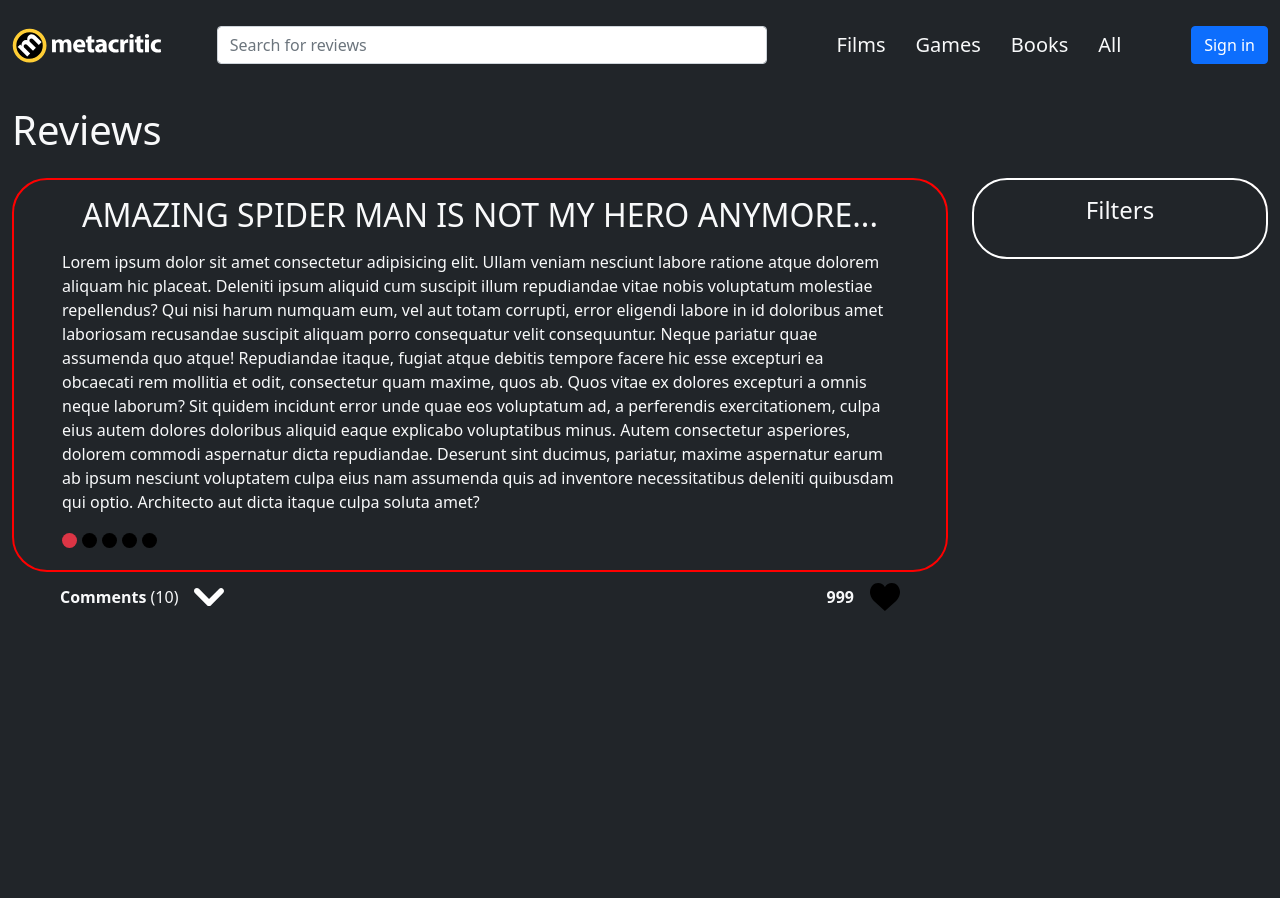
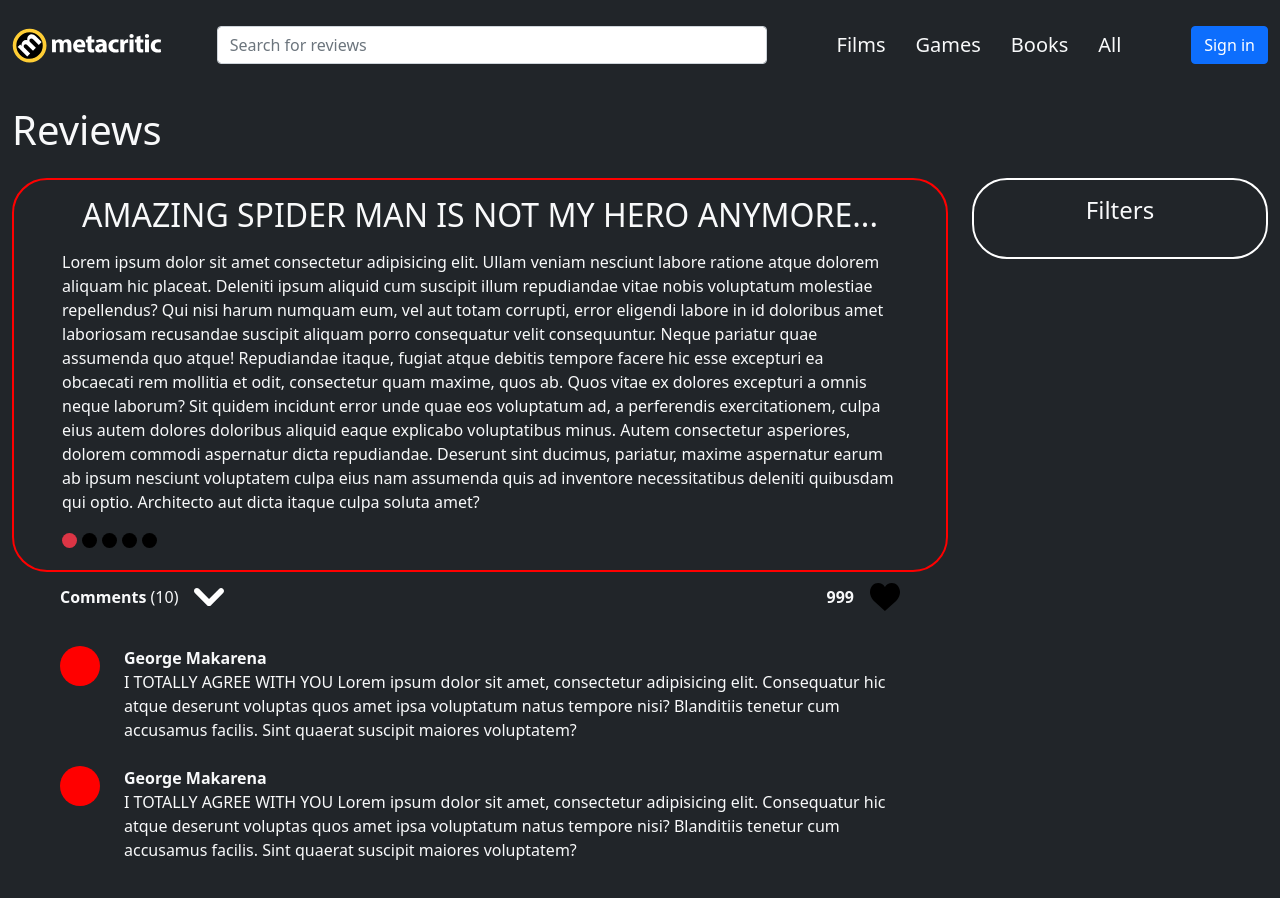
Before and after one commit to reversoid/CourseProject, a React (Create React App) app: page / in a window 1280 px wide. Shown: the top 898 px of the page. Before the commit the page ends 800 px from the top, so only its background shows below. Built offline with nearby package versions, Linux system fonts and the light colour scheme.

Commit message:
сверстал комментарии

```diff
--- /dev/null
+++ b/src/Components/Feed/Review/Comment.jsx
@@ -0,0 +1,18 @@
+import React from "react"
+
+export const Comment = () => {
+    return (
+
+        <div className="comment d-flex flex-row mt-4">
+            <div className="comment-img me-4"></div>
+            <div className="comment-content d-flex flex-column">
+                <div className="comment-username fw-bold">
+                    George Makarena
+                </div>
+                <div className="comment-text">
+                    I TOTALLY AGREE WITH YOU Lorem ipsum dolor sit amet, consectetur adipisicing elit. Consequatur hic atque deserunt voluptas quos amet ipsa voluptatum natus tempore nisi? Blanditiis tenetur cum accusamus facilis. Sint quaerat suscipit maiores voluptatem?
+                </div>
+            </div>
+        </div>
+    )
+}
--- a/src/Components/Feed/Review/ReviewFeedback.jsx
+++ b/src/Components/Feed/Review/ReviewFeedback.jsx
@@ -1,8 +1,10 @@
 import React from "react"
+import { Comment } from "./Comment"
 
 export const ReviewFeedback = () => {
     return (
-        <div className="feedback">
+        <>
+            <div className="feedback-panel">
                 <div className="comments-panel">
                     <span className='fw-bold ms-5'>Comments&nbsp;</span>
                     <span>(10)</span>
@@ -14,5 +16,12 @@
                     <div className="like me-5"></div>
                 </div>
             </div>
+            <div className="comments-container container px-5">
+                <Comment/>
+                <Comment/>
+            </div>
+        </>
+
+
     )
 }
--- a/src/Components/Feed/Review/styles.css
+++ b/src/Components/Feed/Review/styles.css
@@ -10,7 +10,7 @@
     display: inline-block;
     margin-right: 5px;
 }
-.feedback{
+.feedback-panel{
     display: flex;
     justify-content: space-between;
     align-items: center;
@@ -41,3 +41,11 @@
     display: flex;
     align-items: center;
 }
+.comment-img{
+    flex-shrink: 0;
+
+    width: 40px;
+    height: 40px;
+    background-color: #ff0000;
+    border-radius: 50%;
+}
```
Lines whose indentation alone changed are shown as unchanged.
